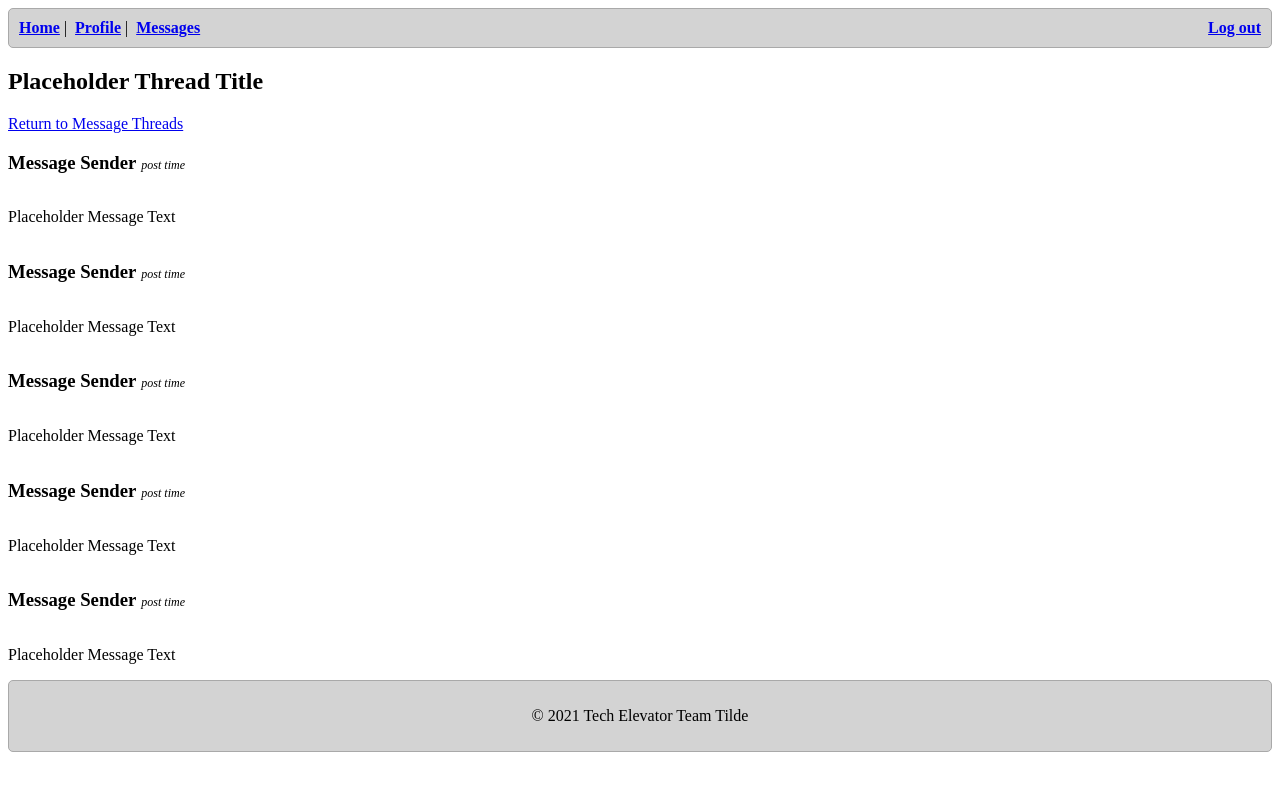
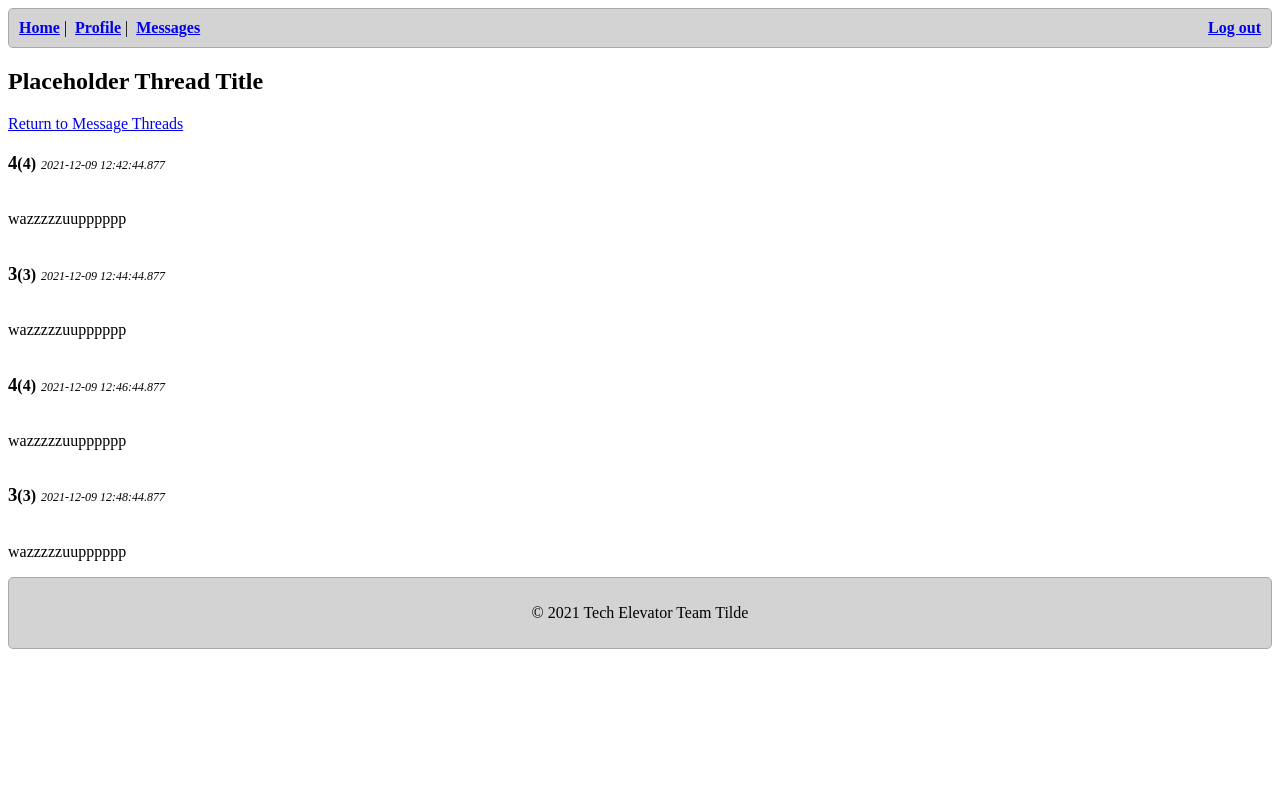
Before and after one commit to jacquelynfinucan/Play-Pals-Final-Capstone, a Vue app in the folder vue/: page /messages/id in a window 1280 px wide. Shown: the top 790 px of the page. Built offline with nearby package versions, Linux system fonts and the light colour scheme; sample sign-in values are in the browser's storage.

Commit message:
mostly working binding for message/thread components with some hardcoded messages/playdates.

```diff
--- a/vue/src/components/MessageCard.vue
+++ b/vue/src/components/MessageCard.vue
@@ -1,16 +1,18 @@
 <template>
   <div>
       <div class="message-header">
-        <h3>Message Sender</h3>
-        <p>post time</p>
+        <h3>{{message.fromUserId}}</h3>
+        <h4>({{message.fromPetId}})</h4>
+        <p>{{message.postDate}}</p>
       </div>
-      <p>Placeholder Message Text</p>
+      <p>{{message.text}}</p>
   </div>
 </template>
 
 <script>
 export default {
-    name: 'message'
+    name: 'message-card',
+    props: ['message']
 }
 </script>
 
--- a/vue/src/components/ThreadCard.vue
+++ b/vue/src/components/ThreadCard.vue
@@ -6,12 +6,8 @@
       <div v-else>
             <h2>Placeholder Thread Title</h2>
             <router-link class="nav-link" :to="{ name: 'messages' }">Return to Message Threads</router-link>
-            <div> <!-- v-for each message in messages -->
-                <message-card/> <!-- extra message cards for to visualize what page would look like -->
-                <message-card/>
-                <message-card/>
-                <message-card/>
-                <message-card/>
+            <div v-for="message in messages" v-bind:key="message.id">
+                <message-card v-bind:message="message"/>
             </div>
       </div>
   </div>
@@ -21,7 +17,6 @@
 import MessageCard from '../components/MessageCard';
 export default {
     name: 'thread-card',
-    props: ['thread'],
     components: {
         MessageCard
     },
@@ -29,10 +24,42 @@ export default {
         return {
             isLoading: true,
             errorMsg: '',
+            messages: [],
         };
     },
     created() {
-        this.isLoading = false; //will go into a method later
+        //get messages for this thread(playDateId) once implemented
+        this.messages = [ //hardcoded
+                {
+                    id: 1,
+                    fromUserId: 4,
+                    fromPetId: 4,
+                    postDate: '2021-12-09 12:42:44.877',
+                    text: 'wazzzzzuupppppp'
+                },
+                {
+                    id: 2,
+                    fromUserId: 3,
+                    fromPetId: 3,
+                    postDate: '2021-12-09 12:44:44.877',
+                    text: 'wazzzzzuupppppp'
+                },
+                {
+                    id: 3,
+                    fromUserId: 4,
+                    fromPetId: 4,
+                    postDate: '2021-12-09 12:46:44.877',
+                    text: 'wazzzzzuupppppp'
+                },
+                {
+                    id: 4,
+                    fromUserId: 3,
+                    fromPetId: 3,
+                    postDate: '2021-12-09 12:48:44.877',
+                    text: 'wazzzzzuupppppp'
+                },
+            ]
+        this.isLoading = false;
     }
 }
 </script>
--- a/vue/src/components/ThreadList.vue
+++ b/vue/src/components/ThreadList.vue
@@ -11,23 +11,18 @@
                 <input type="text" id="petFilter" placeHolder="Pet"/>
             </div>
             <br/>
-            <div class="thread" ><!-- v-for each playdate for user -->
-                <router-link class="nav-link" :to="{ name: 'thread' }">Placeholder PlayDate Thread Title 1</router-link> <!-- fill with specific playdate info later-->
+            <div class="thread" v-for="playDate in playDates" v-bind:key="playDate.playDateId">
+                <router-link v-bind:playDate="playDate" v-bind:to="{name: 'thread', params:{id: playDate.playDateId}}">
+                    {{playDate.id}} <!-- Title -->
+                </router-link>
                 <br/>
-                <router-link class="nav-link" :to="{ name: 'thread' }">Placeholder PlayDate Thread Title 2</router-link> <!-- added extra placeholder thread links to show what page would look like -->
-                <br/>
-                <router-link class="nav-link" :to="{ name: 'thread' }">Placeholder PlayDate Thread Title 3</router-link>
-                <br/>
-                <router-link class="nav-link" :to="{ name: 'thread' }">Placeholder PlayDate Thread Title 4</router-link>
-                <br/>
-                <router-link class="nav-link" :to="{ name: 'thread' }">Placeholder PlayDate Thread Title 5</router-link>
             </div>
         </div>
   </div>
 </template>
 
 <script>
-
+//import DateService from '../services/DateService';
 export default {
     name: 'thread-list',
     //get all playdates for user through import or methods when implemented
@@ -35,10 +30,49 @@ export default {
         return {
             isLoading: true,
             errorMsg: '',
+            playDates: [ //hard coded temporarily
+                {
+                    id: 1,
+                    fromUserId: 4,
+                    fromPetId: 4,
+                    toUserId: 3,
+                    toPetId: 3,
+                    dateTime: "12/21/21"
+                },
+                {
+                    id: 2,
+                    fromUserId: 3,
+                    fromPetId: 3,
+                    toUserId: 4,
+                    toPetId: 4,
+                    dateTime: "12/25/21"
+                }
+            ],
         };
     },
     created() {
-        this.isLoading = false; //will go into a method later
+        //get list of ALL playdates involving this user when implemented, this only gets for from user
+        /*
+        DateService.GetPlayDatesForUser(this.$store.state.user.userId).then((response) => {
+            this.playdates = response.data;
+        });
+        */
+        this.isLoading = false;
+    },
+    methods: { /*
+        CreateThreadTitle(playDate){//wip, use to make nice title line for thread
+            let fromUserName = '';
+            let fromPetName = '';
+            let toUserName = '';
+            let toPetName = '';
+            UserService.GetUserByID(playDate.fromUserId).then((response) => {
+                this.fromUserName = response.firstName;
+            });
+            PetService.GetPetById(playDate.fromPetId).then((response) => {
+                this.fromPetName = response.lastName;
+            });
+
+        } */
     }
 }
 </script>
--- a/vue/src/router/index.js
+++ b/vue/src/router/index.js
@@ -83,7 +83,7 @@ const router = new Router({
       }
     },
     {
-      path: "/messages",
+      path: "/messages", //Messages view
       name: "messages",
       component: Messages,
       meta: {
@@ -91,7 +91,7 @@ const router = new Router({
       }
     },
     {
-      path: "/messages/id", //interpolate play date id when it lives somewhere
+      path: "/messages/:id", //Thread view
       name: "thread",
       component: Thread,
       meta: {
```
